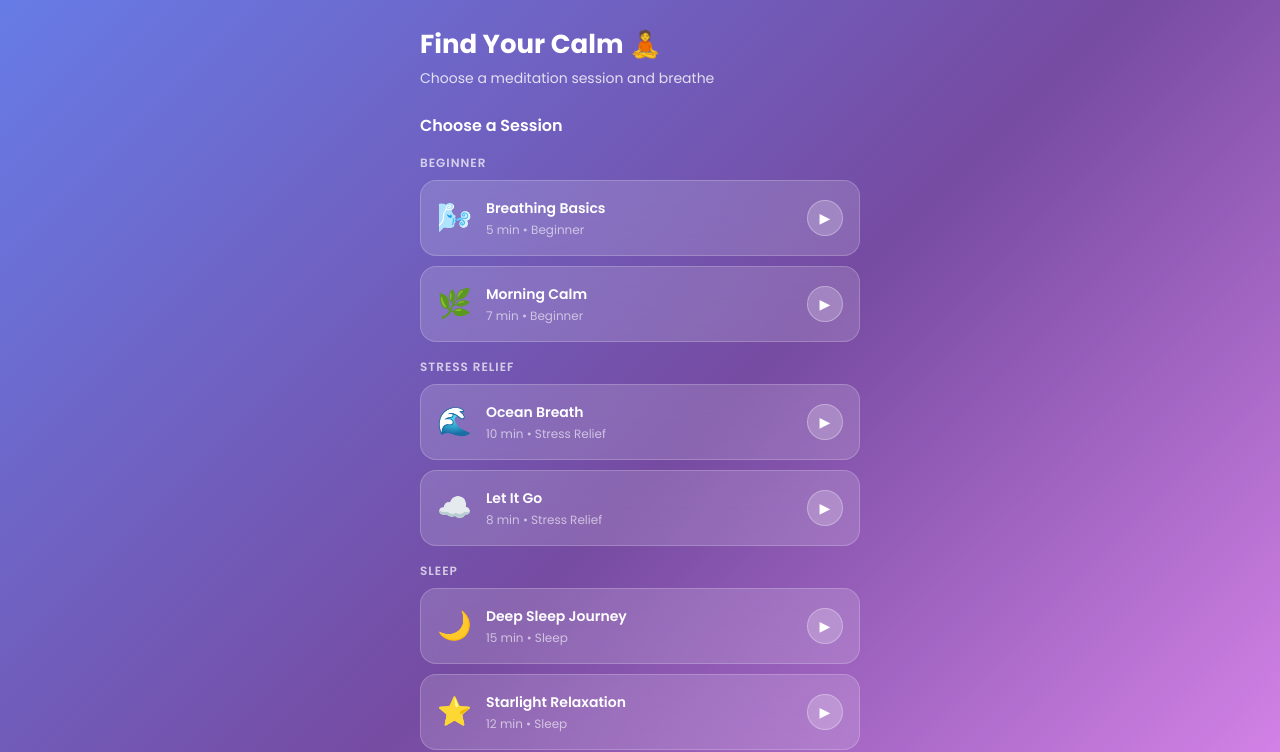
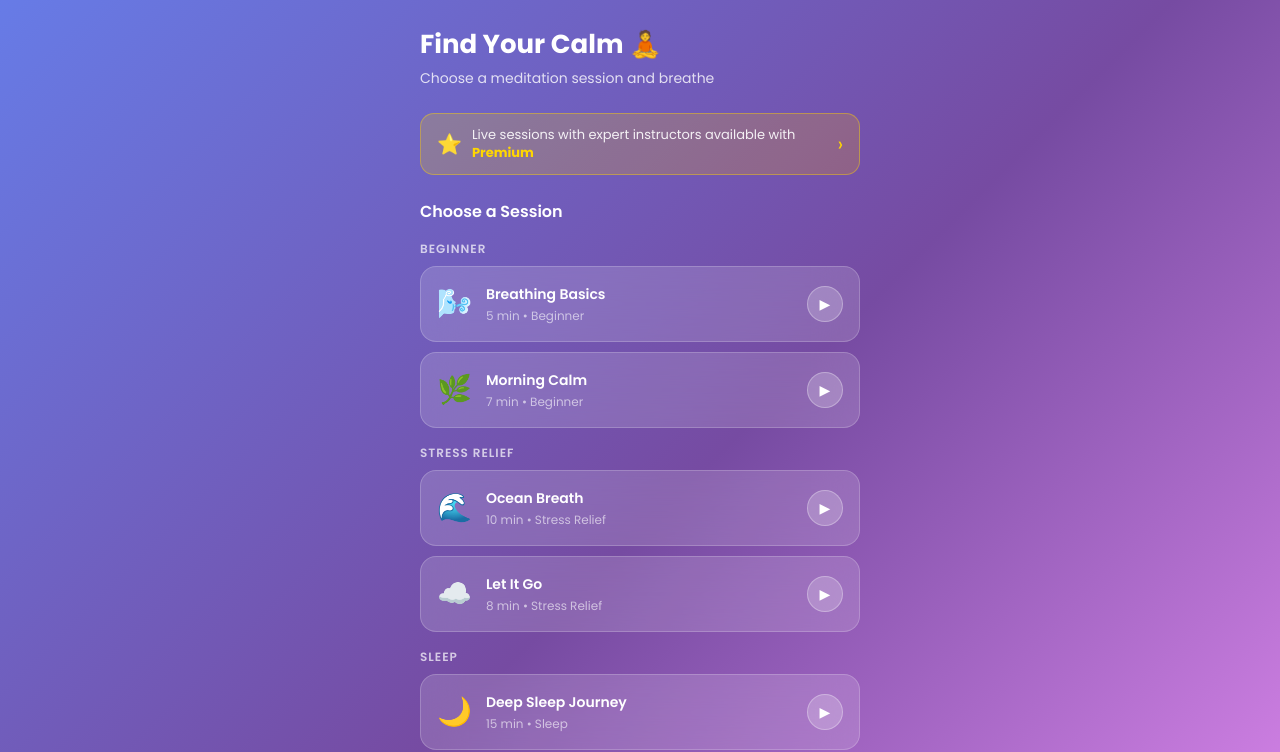
Before and after one commit to Shreeya26-z/mindsprout, a website: page frontend/meditation.html in a window 1280 px wide. Shown: the part 61-813 px from the top of the page. Drawn offline with Linux system fonts and the light colour scheme; sample sign-in values are in the browser's storage.

Commit message:
Add premium live sessions banner to meditation page

```diff
--- a/frontend/meditation.html
+++ b/frontend/meditation.html
@@ -19,10 +19,18 @@
     </div>
 
     <!-- Title -->
-    <div class="welcome-section">
-      <h1>Find Your Calm 🧘</h1>
-      <p>Choose a meditation session and breathe</p>
-    </div>
+    <!-- Title -->
+<div class="welcome-section">
+  <h1>Find Your Calm 🧘</h1>
+  <p>Choose a meditation session and breathe</p>
+</div>
+
+<!-- Premium Banner -->
+<div class="premium-banner" onclick="window.location.href='profile.html'">
+  <span class="premium-banner-icon">⭐</span>
+  <span class="premium-banner-text">Live sessions with expert instructors available with <strong>Premium</strong></span>
+  <span class="premium-banner-arrow">›</span>
+</div>
 
     <!-- Now Playing Card -->
     <div class="player-card" id="playerCard" style="display:none;">
--- a/frontend/style.css
+++ b/frontend/style.css
@@ -2248,3 +2248,42 @@ textarea::placeholder {
 .bg-deepfocus {
   background: linear-gradient(135deg, #0f0c29 0%, #1a1a2e 50%, #4facfe 100%);
 }
+/* ── Premium Banner ── */
+.premium-banner {
+  background: linear-gradient(135deg, rgba(255,215,0,0.2) 0%, rgba(255,165,0,0.2) 100%);
+  border: 1px solid rgba(255, 215, 0, 0.4);
+  border-radius: 14px;
+  padding: 12px 16px;
+  display: flex;
+  align-items: center;
+  gap: 10px;
+  margin-bottom: 20px;
+  cursor: pointer;
+  transition: background 0.2s;
+}
+
+.premium-banner:hover {
+  background: linear-gradient(135deg, rgba(255,215,0,0.3) 0%, rgba(255,165,0,0.3) 100%);
+}
+
+.premium-banner-icon {
+  font-size: 20px;
+  flex-shrink: 0;
+}
+
+.premium-banner-text {
+  color: rgba(255, 255, 255, 0.9);
+  font-size: 13px;
+  flex: 1;
+  line-height: 1.4;
+}
+
+.premium-banner-text strong {
+  color: #ffd700;
+}
+
+.premium-banner-arrow {
+  color: #ffd700;
+  font-size: 20px;
+  flex-shrink: 0;
+}
```
